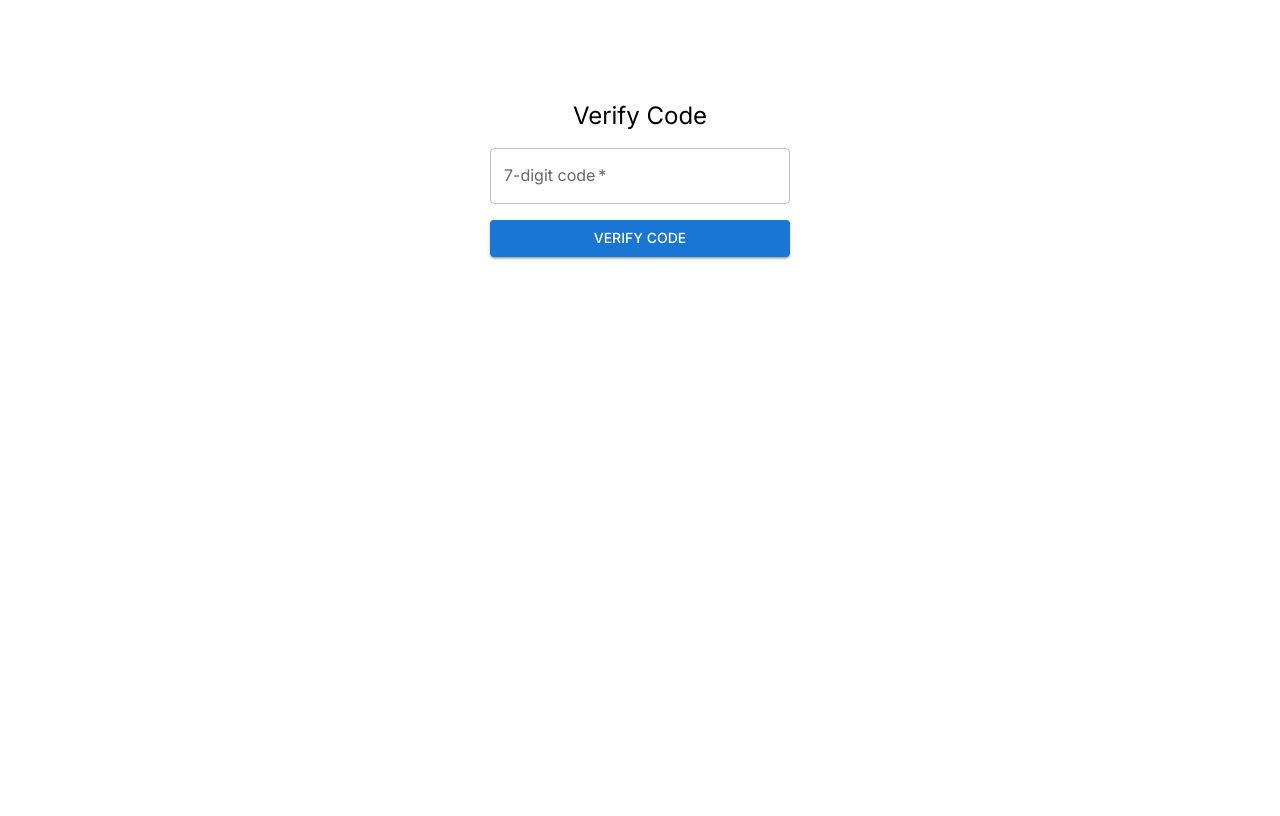
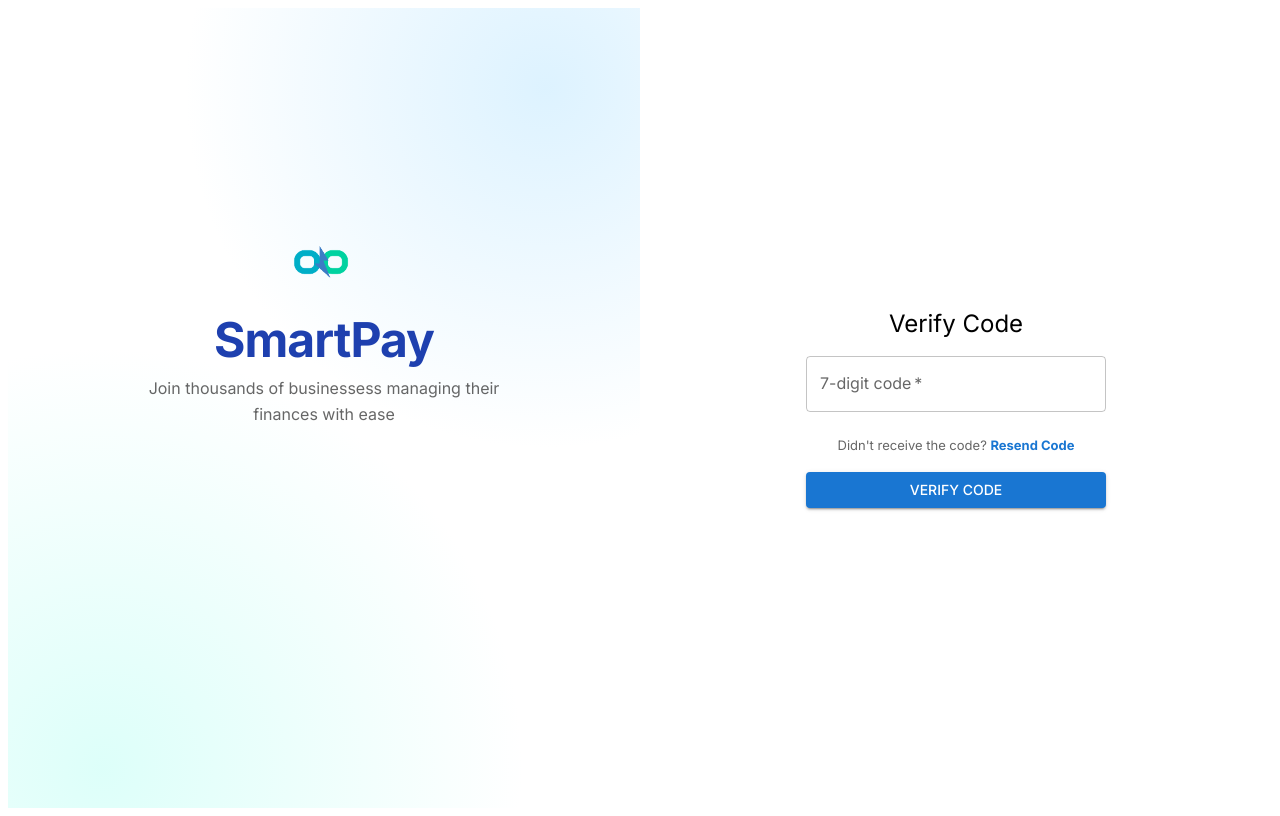
Before and after one commit to ViturNatsu/SmartPay, a React (Vite) app in the folder frontend/: page /verify in a window 1280 px wide. Built offline with nearby package versions, Linux system fonts and the light colour scheme; no server answers.

Commit message:
Added resend link. Refactored frontend page. Added Resend logic.

```diff
--- a/frontend/src/api/authApi.js
+++ b/frontend/src/api/authApi.js
@@ -145,3 +145,28 @@ export async function keepAlive(refreshToken) {
     throw handleAxiosError(err);
   }
 }
+
+export async function resendVerifyCode(payload) {
+  try {
+     const apiType = (() => {
+      switch (payload.type) {
+        case "login":
+          return "LOGIN";
+        case "register":
+          return "REGISTER";
+        case "forgot-password":
+          return "FORGOT_PASSWORD";
+        default:
+          return payload.type;
+      }
+    })();
+
+    const res = await axiosInstance.post(`${OTP_URL}`, {
+      email: payload.email,
+      type: apiType,
+    });
+    return res.data;
+  } catch (err) {
+    throw handleAxiosError(err);
+  }
+};
--- a/frontend/src/pages/VerifyOtp.jsx
+++ b/frontend/src/pages/VerifyOtp.jsx
@@ -1,13 +1,13 @@
 import { useEffect, useState } from "react";
 import { useNavigate, useSearchParams, useLocation } from "react-router-dom";
-import { TextField, Button, Box, Typography, Alert } from "@mui/material";
-import { sendVerifyCode } from "../api/authApi";
+import { TextField, Button, Box, Typography, Alert, Grid, Avatar, Link } from "@mui/material";
+import { resendVerifyCode, sendVerifyCode } from "../api/authApi";
 import { useAuth } from "../context/AuthContext";
 import CheckIcon from "@mui/icons-material/Check";
+import SecurityIcon from "@mui/icons-material/Security";
+import FlashOnIcon from "@mui/icons-material/FlashOn";
+import logo from "../assets/logo.png";
 export const VerifyOtp = () => {
-
-
-
   const location = useLocation();
   const [showSuccess, setShowSuccess] = useState(location.state?.showSuccess || false);
   const successMessage = location.state?.successMessage;
@@ -15,6 +15,7 @@ export const VerifyOtp = () => {
   const [code, setCode] = useState("");
   const [error, setError] = useState("");
   const [loading, setLoading] = useState(false);
+  const [resendLoading, setResendLoading] = useState(false);
 
   const navigate = useNavigate();
   const [searchParams] = useSearchParams();
@@ -23,6 +24,49 @@ export const VerifyOtp = () => {
   const codeParam = searchParams.get("code");
 
   const { setAuthFromTokens } = useAuth();
+
+  const bulletContainerSx = {
+    display: "flex",
+    flexDirection: "row",
+    alignItems: "flex-start",
+    padding: "0px",
+    gap: "16px",
+    width: "427.86px",
+    maxWidth: "448px",
+    height: "68px",
+  };
+
+  const bulletBoxSx = {
+    display: "flex",
+    flexDirection: "column",
+    alignItems: "flex-start",
+    padding: "0px",
+    gap: "4px",
+  };
+
+  const bulletBoxHeadingSx = {
+    width: "150.39px",
+    height: "24px",
+    fontStyle: "normal",
+    fontWeight: 600,
+    fontSize: "16px",
+    lineHeight: "24px",
+    display: "flex",
+    alignItems: "center",
+    color: "#111827",
+  };
+
+  const bulletBoxInfoSx = {
+    width: "341.13px",
+    height: "40px",
+    fontStyle: "normal",
+    fontWeight: "400",
+    fontSize: "14px",
+    lineHeight: "20px",
+    display: "flex",
+    color: "#4B5563",
+    textAlign: "left",
+  };
 
   const submit = async (submittedCode) => {
     setError("");
@@ -75,13 +119,118 @@ export const VerifyOtp = () => {
     await submit(code);
   };
 
+  const handleResendCode = async () => {
+    setResendLoading(true);
+    setError("");
+    try {
+      const res = await resendVerifyCode({ email: emailParam, type: typeParam });
+      setAuthFromTokens({
+            accessToken: res.accessToken,
+            refreshToken: res.refreshToken,
+          });
+
+      alert("Verification code has been resent to your email.");
+    } catch (err) {
+      setError("Failed to resend code. Please try again.");
+    } finally {
+      setResendLoading(false);
+    }
+  };
+
   useEffect(() => {
     if (showSuccess) {
       const timer = setTimeout(() => setShowSuccess(false), 5000);
       return () => clearTimeout(timer);
     }
   }, [showSuccess]);
+
   return (
+    <Grid
+      sx={{
+        minHeight: "100vh",
+        display: "flex",
+        flexDirection: { xs: "column", md: "row" },
+      }}
+    >
+      <Box
+        sx={{
+          flex: 1,
+          display: "flex",
+          alignItems: "center",
+          justifyContent: "center",
+          px: { xs: 3, md: 8 },
+          py: { xs: 6, md: 0 },
+          position: "relative",
+          overflow: "hidden",
+          backgroundImage: `
+            radial-gradient(600px 600px at 85% 10%, rgba(193, 232, 255, 0.55), rgba(255,255,255,0) 60%),
+            radial-gradient(700px 700px at 15% 95%, rgba(193, 255, 245, 0.55), rgba(255,255,255,0) 60%)
+            `,
+        }}
+      >
+        <Box sx={{ textAlign: "center", position: "relative" }}>
+          <Box
+            component="img"
+            src={logo}
+            alt="SmartPay Logo"
+            sx={{
+              width: 100,
+              height: "auto",
+              mx: "auto",
+              display: "block",
+            }}
+          />
+          <Typography
+            variant="h3"
+            sx={{
+              fontWeight: 800,
+              letterSpacing: "-0.02em",
+              color: "#1E40AF",
+              mb: 1,
+            }}
+          >
+            SmartPay
+          </Typography>
+          <Typography
+            sx={{
+              color: "text.secondary",
+              maxWidth: 360,
+              mx: "auto",
+              lineHeight: 1.6,
+            }}
+          >
+            Join thousands of businessess managing their finances with ease
+          </Typography>
+          <Box
+            sx={{
+              display: "flex",
+              flexDirection: "column",
+              alignItems: "flex-start",
+              justifyContent: "center",
+              px: { xs: 3, md: 8 },
+              py: { xs: 6, md: 0 },
+              padding: "16px 0px 0px",
+              gap: "24px",
+              width: "427.86px",
+              height: "176px",
+            }}
+          >
+
+          </Box>
+        </Box>
+      </Box>
+
+      <Grid
+        sx={{
+          flex: 1,
+          display: "flex",
+          flexDirection: "column",
+          alignItems: "center",
+          justifyContent: "center",
+          px: { xs: 3, md: 8 },
+          py: { xs: 6, md: 0 },
+        }}
+      >
         <Box
           component="form"
           onSubmit={handleSubmit}
@@ -90,7 +239,6 @@ export const VerifyOtp = () => {
             flexDirection: "column",
             gap: 2,
             width: 300,
-        margin: "100px auto",
           }}
         >
           <Typography variant="h5" align="center">
@@ -112,6 +260,22 @@ export const VerifyOtp = () => {
         required
       />
 
+      <Box sx={{ display: "flex", justifyContent: "center", mt: 1 }}>
+        <Typography sx={{ fontSize: 13, color: "text.secondary" }}>
+          Didn't receive the code?{" "}
+          <Link
+            component="button"
+            type="button"
+            underline="hover"
+            onClick={handleResendCode}
+            disabled={resendLoading}
+            sx={{ fontWeight: 700, cursor: "pointer" }}
+          >
+            {resendLoading ? "Resending..." : "Resend Code"}
+          </Link>
+        </Typography>
+      </Box>
+
       <Button type="submit" variant="contained" disabled={loading}>
         {loading ? "Verifying Code..." : "Verify Code"}
       </Button>
@@ -124,7 +288,10 @@ export const VerifyOtp = () => {
           sx={{ mb: 2 }}
         >
           {successMessage}
-        </Alert>)}
+        </Alert>
+      )}
         </Box>
+      </Grid>
+    </Grid>
   );
 };
```
Lines whose indentation alone changed are shown as unchanged.
